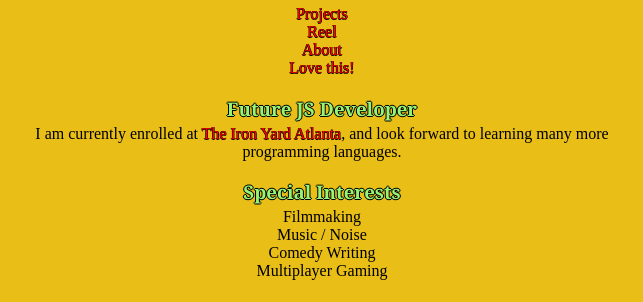
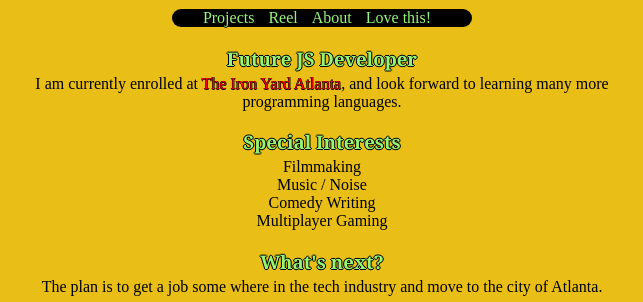
Before and after one commit to JSilvaJS/intro_to_git, a plain HTML site: page index.html in a window 1280 px wide. Shown: the part 370-672 px from the top of the page, without its empty margins (318-961 px from the left). Drawn offline with Linux system fonts and the light colour scheme.

Commit message:
Added a div in html behind the click bar, and also added css elements to the div and click bar

```diff
--- a/index.html
+++ b/index.html
@@ -8,13 +8,14 @@
   <img class="JonPic" width="300" alt="a picture of Jonathan Silva" src="https://scontent-atl3-1.xx.fbcdn.net/hphotos-xaf1/v/t1.0-9/10253812_10101403070562367_1352133589621206958_n.jpg?oh=26ca8b5f56ccc4154065591c1e4f4be8&oe=57643BCA">
 
   <h1 class="myname"> Jonathan Silva </h1>
+  <div class="clickbardiv">
   	<ul>
   		<li class="clickbar1"> <a class="clickbarfont" href="http://www.ornana.com">Projects</a></li>
   		<li class="clickbar1"> <a class="clickbarfont" href="https://vimeo.com/91560955">Reel</a></li>
   		<li class="clickbar1"> <a class="clickbarfont" href="https://www.linkedin.com/in/iamjonathansilva">About</a></li>
   		<li class="clickbar1"><a class="clickbarfont" href="http://www.imgur.com">Love this!</a></li>
   	</ul>
-
+  </div>
   <h3>Future JS Developer</h3>
   <p>I am currently enrolled at <a href="https://www.theironyard.com/"> The Iron Yard Atlanta</a>, and look forward to learning many more programming languages.</p>
   <h3> Special Interests </h3>
--- a/main.css
+++ b/main.css
@@ -19,7 +19,28 @@
   margin-left: 60px;
   margin-top: 15px;
   border-radius: 25px;
+  border: 2px solid black;
   text-shadow: -1px 0 black, 0 1px black, 1px 0 black, 0 -1px black;
+}
+
+.clickbar1 {
+  display: inline;
+  margin-right: 10px;
+  text-align: center;
+
+}
+
+.clickbarfont {
+  font-family; "Times New Roman", Times, serif;
+  color: #97F576;
+}
+
+.clickbardiv{
+  background-color: black;
+  margin-left: 150px;
+  margin-right: 150px;
+  border-radius: 25px;
+  margin-top: 15px;
 }
 
 h1 {
```
Lines whose indentation alone changed are shown as unchanged.
